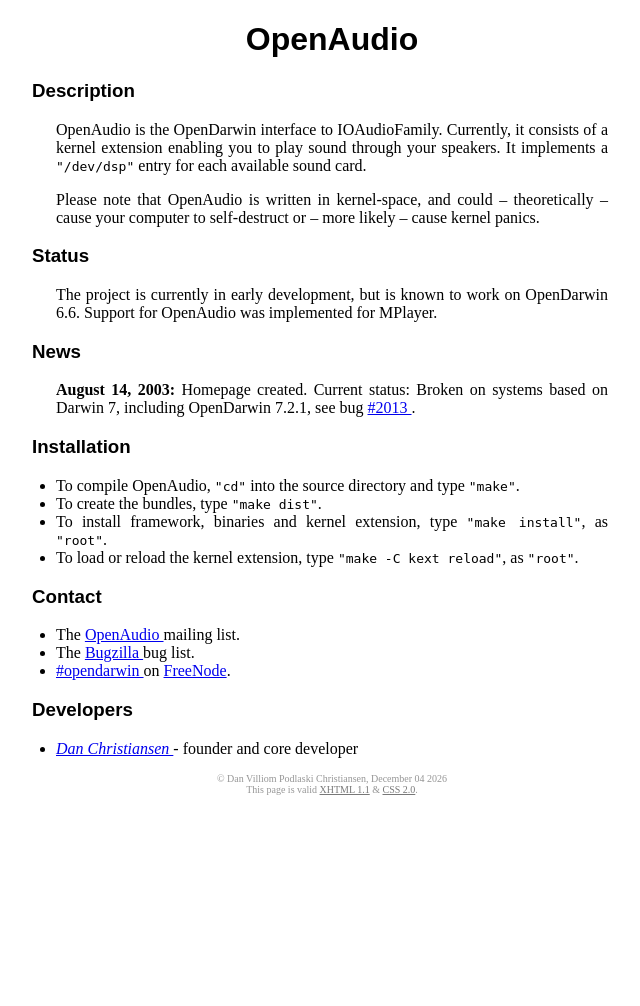
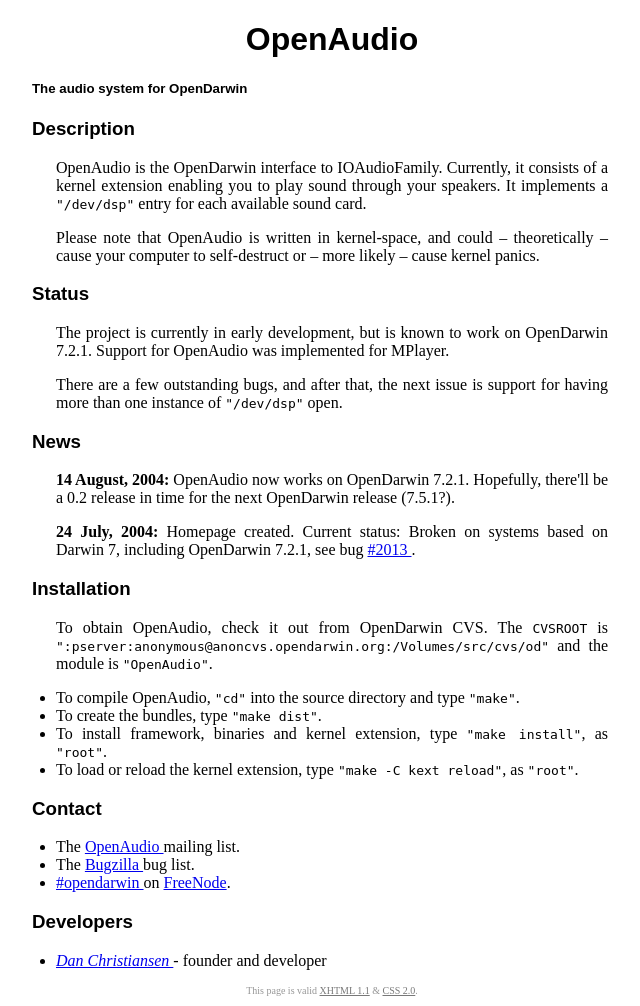
Before and after one commit to OpenDarwin-CVS/OpenAudio, a PHP site: page / in a window 1280 px wide. Shown: the whole page, without its empty margins (308-948 px from the left). Before the commit the page ends 795 px from the top, so only its background shows below. Run offline with PHP 8.4, Linux system fonts and the light colour scheme.

Commit message:
homepage update to reflect that OpenAudio now works on OpenDarwin 7.2.1

```diff
--- a/www/index.php
+++ b/www/index.php
@@ -28,6 +28,7 @@
   <body>
     <div id="main-block">
       <h1>OpenAudio</h1>
+      <h5>The audio system for OpenDarwin</h5>
       <h3>Description</h3>
       <p>
 	OpenAudio is the OpenDarwin interface to IOAudioFamily.
@@ -44,18 +45,34 @@
       <h3>Status</h3>
       <p>
 	The project is currently in early development, but is
-	known to work on OpenDarwin 6.6. Support for OpenAudio
+	known to work on OpenDarwin 7.2.1. Support for OpenAudio
 	was implemented for MPlayer.
       </p>
+      <p>
+	There are a few outstanding bugs, and after that, the next
+	issue is support for having more than one instance
+	of <code>/dev/dsp</code> open.
+      </p>
       <h3>News</h3>
-      <p><strong>August 14, 2003:</strong> Homepage created. Current status: Broken on systems based on Darwin 7, including OpenDarwin 7.2.1, see bug
+      <p>
+	<strong>14 August, 2004:</strong> OpenAudio now works on
+	OpenDarwin 7.2.1. Hopefully, there'll be a 0.2 release in time
+	for the next OpenDarwin release (7.5.1?).
+      </p>
+      <p>
+	<strong>24 July, 2004:</strong> Homepage created. Current
+	status: Broken on systems based on Darwin 7, including
+	OpenDarwin 7.2.1, see bug
 	<a href="http://www.opendarwin.org/bugzilla/show_bug.cgi?id=2013">
 	  #2013
 	</a>.
       </p>
       <h3>Installation</h3>
       <p>
-
+	To obtain OpenAudio, check it out from OpenDarwin
+	CVS. The <tt>CVSROOT</tt>
+	is <code>:pserver:anonymous@anoncvs.opendarwin.org:/Volumes/src/cvs/od</code>
+	and the module is <code>OpenAudio</code>.
       </p>
       <ul>
 	<li>
@@ -100,17 +117,17 @@
 	<li>
 	  <a class="mail" href="javascript:send_email('opendarwin.org', 'danchr')">
 	    Dan Christiansen
-	  </a> - founder and core developer
+	  </a> - founder and developer
 	</li>
       </ul>
       <p class="footer">
-	&copy; Dan Villiom Podlaski Christiansen,
-	<?php echo date("F d Y", getlastmod());?><br />
 	This page is valid
 	<a title="HTML Validator" href="http://validator.w3.org/check/referer">
 	  XHTML 1.1</a>
 	&amp;
-	<a title="CSS Validator" href="http://jigsaw.w3.org/css-validator/check/referer">CSS 2.0</a>.
+	<a title="CSS Validator"
+	href="http://jigsaw.w3.org/css-validator/check/referer">CSS
+	2.0</a>.
       </p>
     </div>
   </body>
```
